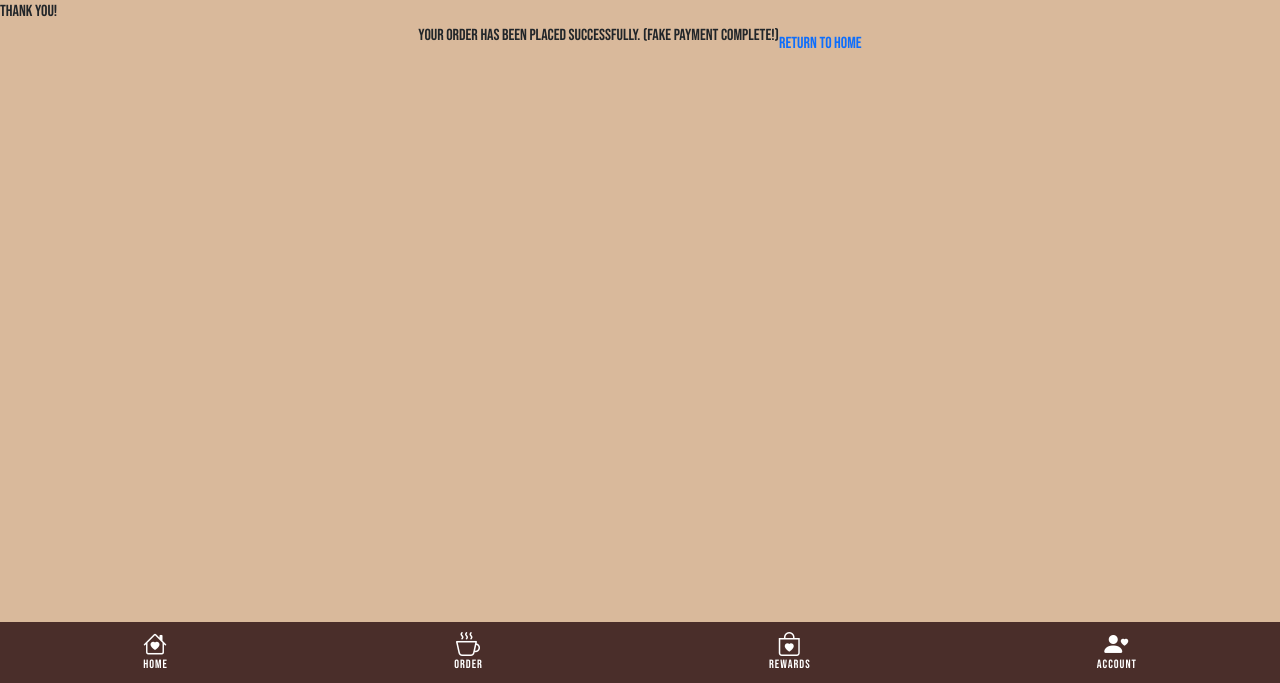
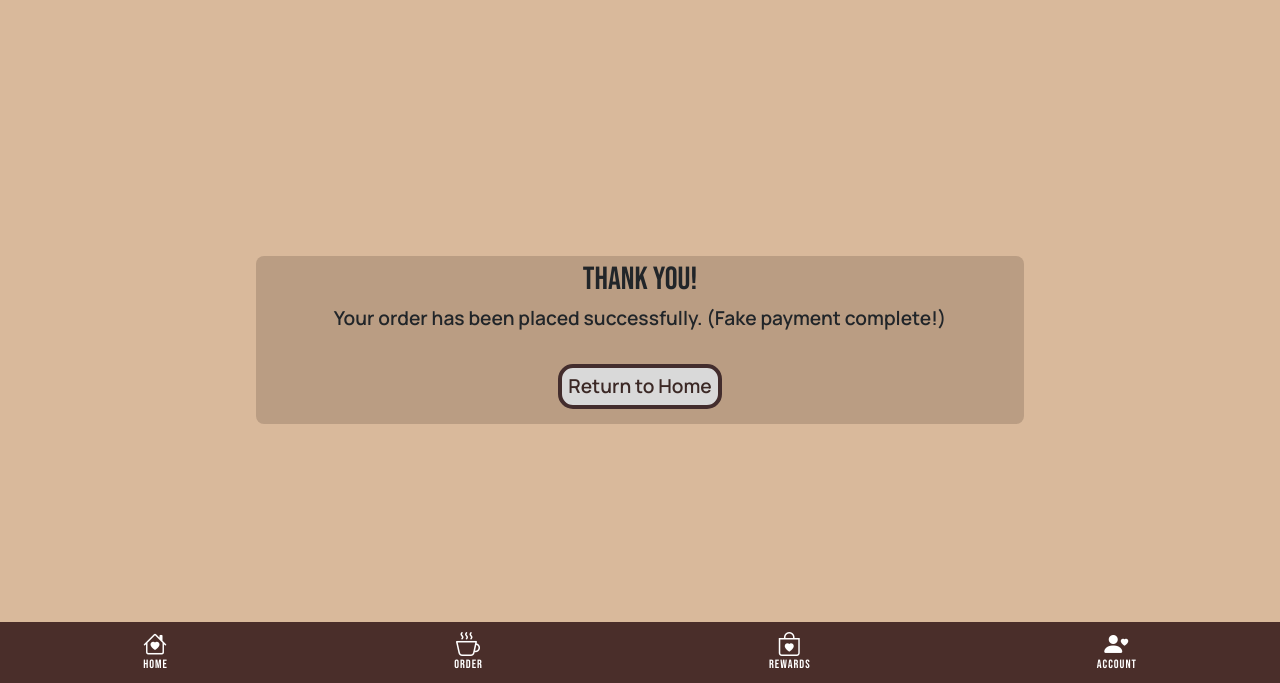
Before and after one commit to mmulvihill13/wishlist, a Django app: template checkout/templates/checkout/ordered.html in a window 1280 px wide. Shown: the part 116-799 px from the top of the page. Run offline with Django 5.2, Linux system fonts and the light colour scheme; the template is opened without the code that fills it, so the values that code supplies are empty.

Commit message:
styled ordered page

```diff
--- a/checkout/static/css/checkout_style.css
+++ b/checkout/static/css/checkout_style.css
@@ -121,6 +121,30 @@
     justify-content: center;
 }
 
+.order-btn:hover, .to-cart:hover{
+    background-color: white;
+}
+/* Ordered Page */
+
+.ordered{
+    display: flex;
+    flex-direction: column;
+    justify-content: center;
+    align-items: center;
+    margin: 20%;
+    border-radius: 8px;
+    font-size: 2rem;
+    text-align: center;
+    background-color: #BA9D83;
+}
+
+.ordered p{
+    font-family: manrope;
+    font-weight: 600;
+    font-size: 1.2rem;
+}
+
+
 @media only screen and (max-width: 767px) {
     .info{
         display: flex;
--- a/checkout/templates/checkout/ordered.html
+++ b/checkout/templates/checkout/ordered.html
@@ -1,9 +1,14 @@
 {% extends 'base.html' %}
+{%load static%}
 {% block content %}
-<div class="annoucement">
-    <span class="accouncement-text">Thank you!</span>
-</div>
-<div class="main-content">
+<link rel="stylesheet" href="{% static 'css/checkout_style.css' %}">
+<link href="https://fonts.googleapis.com/css2?family=Bebas+Neue&display=swap" rel="stylesheet">
+<link href="https://fonts.googleapis.com/css2?family=Manrope:wght@200..800&display=swap" rel="stylesheet">
+
+<div class= "ordered">
+    <div class="annoucement">
+        <span class="accouncement-text">Thank you!</span>
+    </div>
     <p>Your order has been placed successfully. (Fake payment complete!)</p>
     <a href="{%url 'home:home' %}" class="order-btn">Return to Home</a>
 </div>
```
